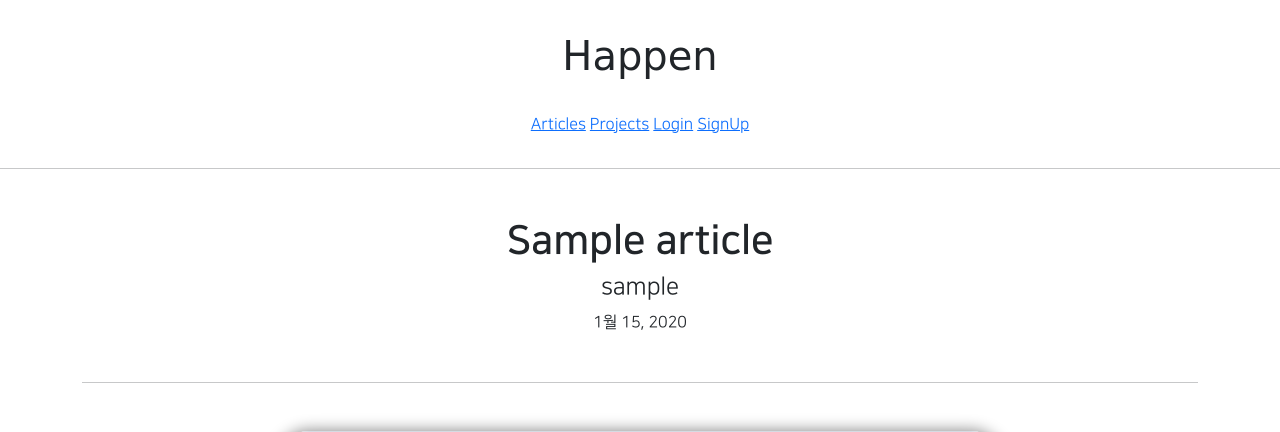
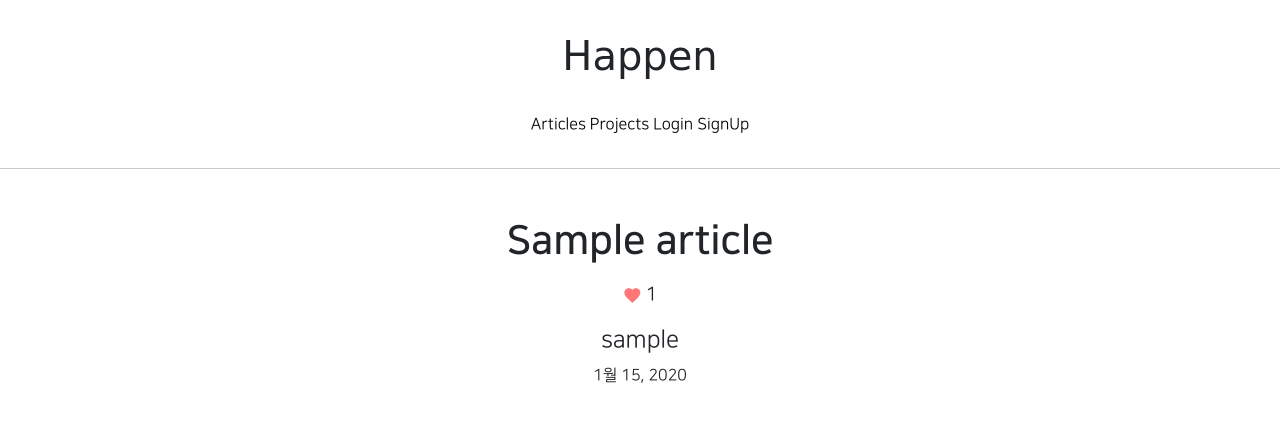
Before and after one commit to tkekdzhd/gis_0702_2, a Django app: page /articles/detail/1 in a window 1280 px wide. Shown: the top 432 px of the page. Run offline with Django 3.2, Linux system fonts and the light colour scheme; tables that the repository leaves empty hold one stand-in row (values such as "Sample post"); grey boxes marked "Sample" are stand-in pictures; parts of the project's set-up code (start-up, migrations or seed data) failed here and were passed over; some libraries are stand-ins or nearby versions.

Commit message:
0824 commit 3

```diff
--- a/articleapp/templates/articleapp/detail.html
+++ b/articleapp/templates/articleapp/detail.html
@@ -6,6 +6,15 @@
         <div class="my-5">
             {# 게시글 제목, 글쓴이, 작성일자 #}
             <h1 class="NNS_B">{{ target_article.title }}</h1>
+            <div class="my-3">
+                <a href="{% url 'likeapp:article_like' article_pk=target_article.pk %}"
+                   class="material-icons" style="vertical-align: middle; font-size:1.2rem; color:#f77">
+                    favorite
+                </a>
+                <span style="vertical-align: middle; font-size:1.2rem">
+                    {{ target_article.like }}
+                </span>
+            </div>
             <h4>{{ target_article.writer.profile.nickname }}</h4>
             <p>{{ target_article.created_at }}</p>
         </div>
--- a/likeapp/urls.py
+++ b/likeapp/urls.py
@@ -1,5 +1,9 @@
 from django.urls import path
 
+from likeapp.views import LikeArticleView
+
+app_name = 'likeapp'
+
 urlpatterns = [
-    # path()
+    path('article/<int:article_pk>', LikeArticleView.as_view(), name='article_like')
 ]
--- a/static/base.css
+++ b/static/base.css
@@ -62,6 +62,15 @@
     margin: 1rem;
 }
 
+a{
+    text-decoration: none;
+    color: #000;
+}
+
+a:hover{
+    color: #000;
+}
+
 @media screen and (max-width: 500px) {
     html{
         /* default font-size: 16px */
```
Also changed, not shown: likeapp/views.py (+29 -1 lines).
